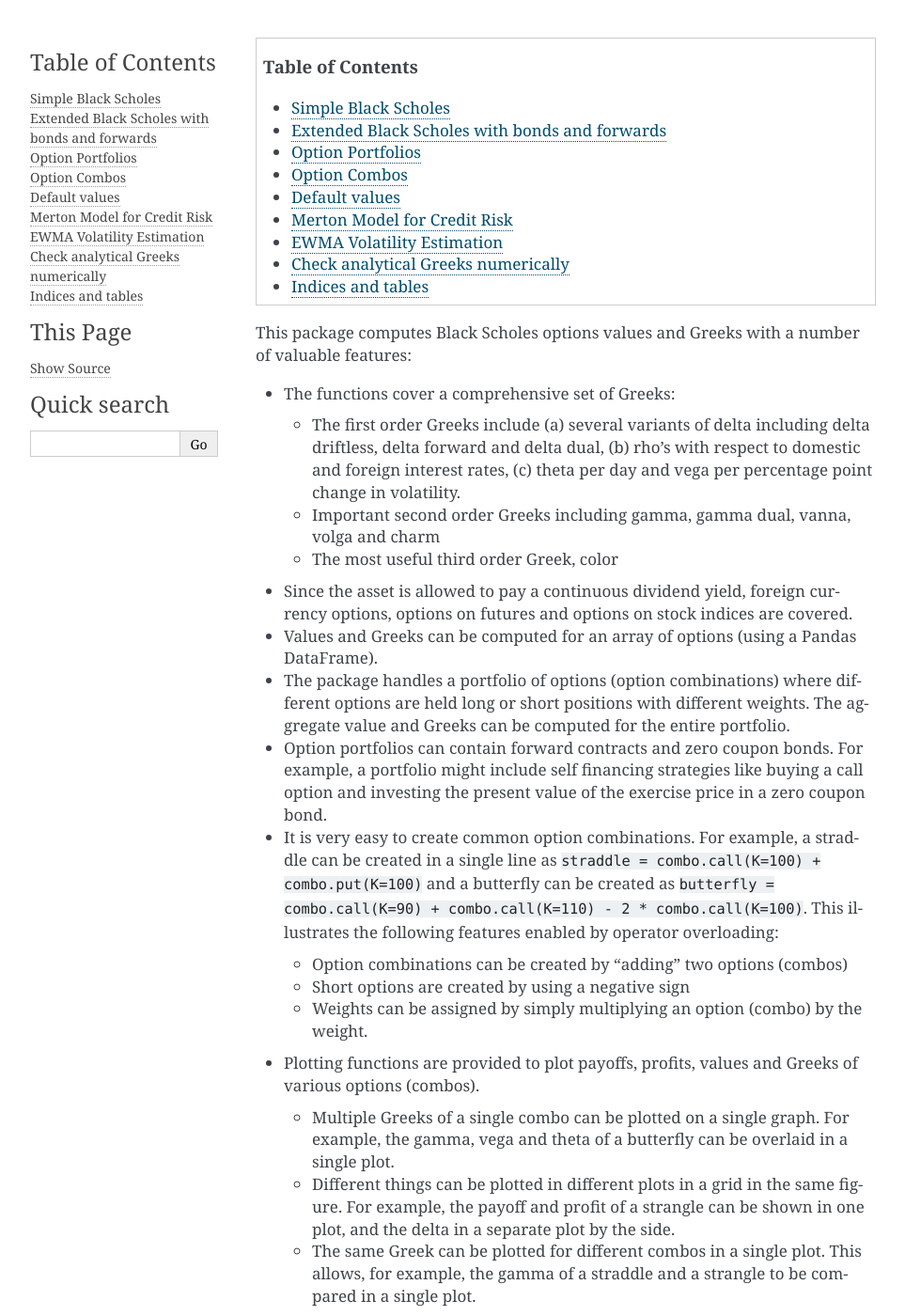
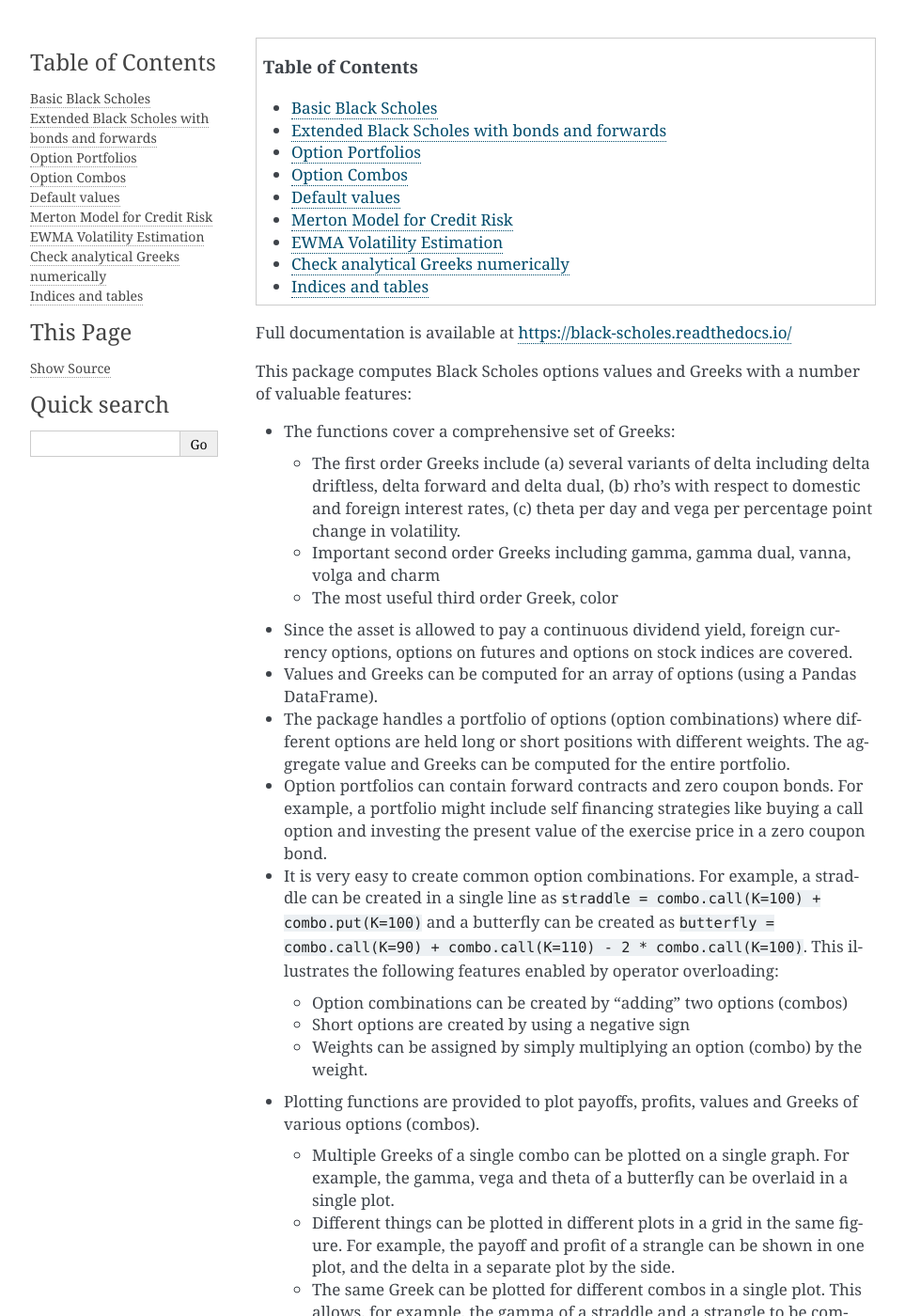
Before and after one commit to jrvarma/option_combos, a Sphinx documentation site: the page built from docs/index.rst, in a window 1280 px wide and 1400 px high. Shown: the whole window at 94% size, without its empty margins (148-1111 px from the left). Built offline with Sphinx 7.4.7, drawn with Linux system fonts in a browser that asks for light colours; some of the changed text lies outside the part shown.

Commit message:
Updated documentation

```diff
--- a/README.md
+++ b/README.md
@@ -1,3 +1,4 @@
+Full documentation is available at <https://black-scholes.readthedocs.io/>
 
 This package computes Black Scholes options values and Greeks with a number of valuable features:
 
--- a/docs/index.rst
+++ b/docs/index.rst
@@ -4,8 +4,8 @@
 .. mdinclude:: ../README.md
 
 
-Simple Black Scholes
-====================
+Basic Black Scholes
+===================
 
 .. automodule:: Black_Scholes.GBS
    :members:
```
